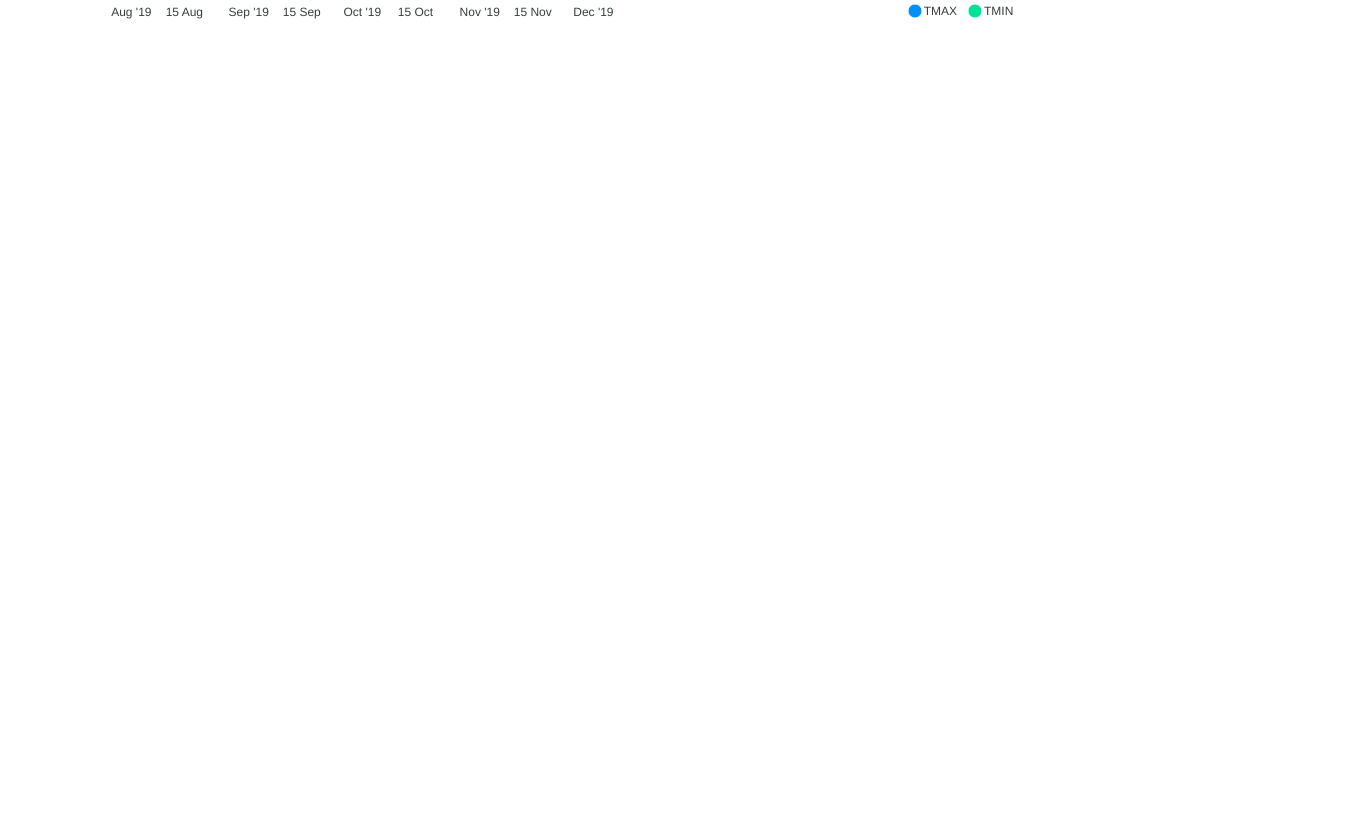
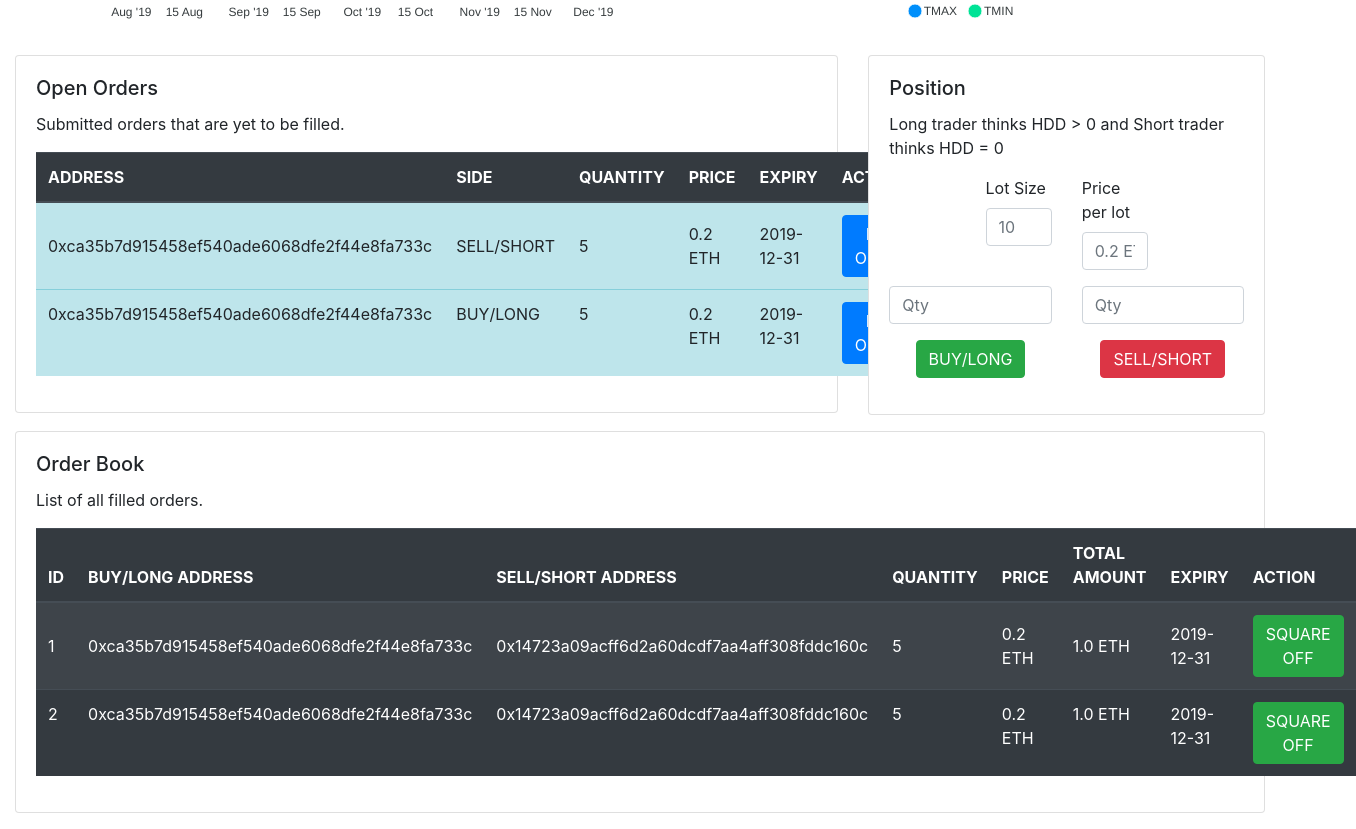
Before and after one commit to roheat/helios, a React (Create React App) app in the folder client/: page / in a window 1280 px wide. Shown: the part 648-1477 px from the top of the page, 1356 px wide, since content can reach past the window. Before the commit the page ends 800 px from the top, so only its background shows below. Built offline with nearby package versions, Linux system fonts and the light colour scheme.

Commit message:
Orders UI added

```diff
--- a/client/src/App.css
+++ b/client/src/App.css
@@ -1,3 +1,3 @@
-.App {
+/* .App {
   text-align: center;
-}
+} */
--- a/client/src/components/trading-platform/index.js
+++ b/client/src/components/trading-platform/index.js
@@ -2,6 +2,9 @@ import React, { Component } from "react";
 import Navbar from "./navbar";
 import MarketGraph from "./market-graph";
 import TemperatureGraph from "./temperature-graph";
+import OpenOrders from "./open-orders";
+import OrderBook from "./order-book";
+import OrderPosition from "./order-position";
 
 export default class TradingPlatform extends Component {
   render() {
@@ -16,6 +19,19 @@ export default class TradingPlatform extends Component {
             <TemperatureGraph />
           </div>
         </div>
+        <div className="row my-3">
+          <div className="col-12 col-md-8">
+            <OpenOrders />
+          </div>
+          <div className="col-12 col-md-4">
+            <OrderPosition />
+          </div>
+        </div>
+        <div className="row my-3">
+          <div className="col-12 col-md-12">
+            <OrderBook />
+          </div>
+        </div>
       </div>
     );
   }
--- /dev/null
+++ b/client/src/components/trading-platform/open-orders.js
@@ -0,0 +1,53 @@
+import React, { Component } from "react";
+
+export default class OpenOrders extends Component {
+  render() {
+    return (
+      <div className="card" style={{ minHeight: "300px" }}>
+        <div className="card-body">
+          <h5 className="card-title">Open Orders</h5>
+          <p className="card-text">
+            Submitted orders that are yet to be filled.
+          </p>
+
+          <table className="table table-info table-hover">
+            <thead className="thead-dark">
+              <tr>
+                <th>ADDRESS</th>
+                <th>SIDE</th>
+                <th>QUANTITY</th>
+                <th>PRICE</th>
+                <th>EXPIRY</th>
+                <th>ACTION</th>
+              </tr>
+            </thead>
+            <tbody>
+              <tr>
+                <td className="align-middle">
+                  0xca35b7d915458ef540ade6068dfe2f44e8fa733c
+                </td>
+                <td className="align-middle">SELL/SHORT</td>
+                <td className="align-middle">5</td>
+                <td className="align-middle">0.2 ETH</td>
+                <td className="align-middle">2019-12-31</td>
+                <td className="align-middle">
+                  <button className="btn btn-primary">FILL ORDER</button>
+                </td>
+              </tr>
+              <tr>
+                <td>0xca35b7d915458ef540ade6068dfe2f44e8fa733c</td>
+                <td>BUY/LONG</td>
+                <td>5</td>
+                <td>0.2 ETH</td>
+                <td>2019-12-31</td>
+                <td>
+                  <button className="btn btn-primary">FILL ORDER</button>
+                </td>
+              </tr>
+            </tbody>
+          </table>
+        </div>
+      </div>
+    );
+  }
+}
--- /dev/null
+++ b/client/src/components/trading-platform/order-book.js
@@ -0,0 +1,59 @@
+import React, { Component } from "react";
+
+export default class OrderBook extends Component {
+  render() {
+    return (
+      <div className="card">
+        <div className="card-body">
+          <h5 className="card-title">Order Book</h5>
+          <p className="card-text">List of all filled orders.</p>
+
+          <table className="table table-striped table-dark table-hover">
+            <thead className="thead-dark">
+              <tr>
+                <th>ID</th>
+                <th>BUY/LONG ADDRESS</th>
+                <th>SELL/SHORT ADDRESS</th>
+                <th>QUANTITY</th>
+                <th>PRICE</th>
+                <th>TOTAL AMOUNT</th>
+                <th>EXPIRY</th>
+                <th>ACTION</th>
+              </tr>
+            </thead>
+            <tbody>
+              <tr>
+                <td className="align-middle">1</td>
+                <td className="align-middle">
+                  0xca35b7d915458ef540ade6068dfe2f44e8fa733c
+                </td>
+                <td className="align-middle">
+                  0x14723a09acff6d2a60dcdf7aa4aff308fddc160c
+                </td>
+                <td className="align-middle">5</td>
+                <td className="align-middle">0.2 ETH</td>
+                <td className="align-middle">1.0 ETH</td>
+                <td className="align-middle">2019-12-31</td>
+                <td className="align-middle">
+                  <button className="btn btn-success">SQUARE OFF</button>
+                </td>
+              </tr>
+              <tr>
+                <td>2</td>
+                <td>0xca35b7d915458ef540ade6068dfe2f44e8fa733c</td>
+                <td>0x14723a09acff6d2a60dcdf7aa4aff308fddc160c</td>
+                <td>5</td>
+                <td>0.2 ETH</td>
+                <td>1.0 ETH</td>
+                <td>2019-12-31</td>
+                <td>
+                  <button className="btn btn-success">SQUARE OFF</button>
+                </td>
+              </tr>
+            </tbody>
+          </table>
+        </div>
+      </div>
+    );
+  }
+}
--- /dev/null
+++ b/client/src/components/trading-platform/order-position.js
@@ -0,0 +1,66 @@
+import React, { Component } from "react";
+
+export default class OrderPosition extends Component {
+  render() {
+    return (
+      <div className="card">
+        <div className="card-body">
+          <h5 className="card-title">Position</h5>
+          <p className="card-text">
+            Long trader thinks HDD > 0 and Short trader thinks HDD = 0
+          </p>
+          <div className="row justify-content-center my-3">
+            <div className="col-12 col-md-3">
+              <label className="text-left">Lot Size</label>
+              <input
+                className="form-control"
+                type="text"
+                readonly
+                placeholder="10"
+              />
+            </div>
+            <div className="col-12 col-md-3">
+              <label className="text-left">Price per lot</label>
+              <input
+                className="form-control"
+                type="text"
+                readonly
+                placeholder="0.2 ETH"
+              />
+            </div>
+          </div>
+          <div className="row">
+            <div className="col-12 col-md-6">
+              <form>
+                <div class="form-group text-center ">
+                  <input
+                    className="form-control"
+                    type="number"
+                    placeholder="Qty"
+                  />
+                  <button type="submit" className="btn btn-success mt-3">
+                    BUY/LONG
+                  </button>
+                </div>
+              </form>
+            </div>
+            <div className="col-12 col-md-6">
+              <form>
+                <div class="form-group text-center ">
+                  <input
+                    className="form-control"
+                    type="number"
+                    placeholder="Qty"
+                  />
+                  <button type="submit" className="btn btn-danger mt-3">
+                    SELL/SHORT
+                  </button>
+                </div>
+              </form>
+            </div>
+          </div>
+        </div>
+      </div>
+    );
+  }
+}
```
